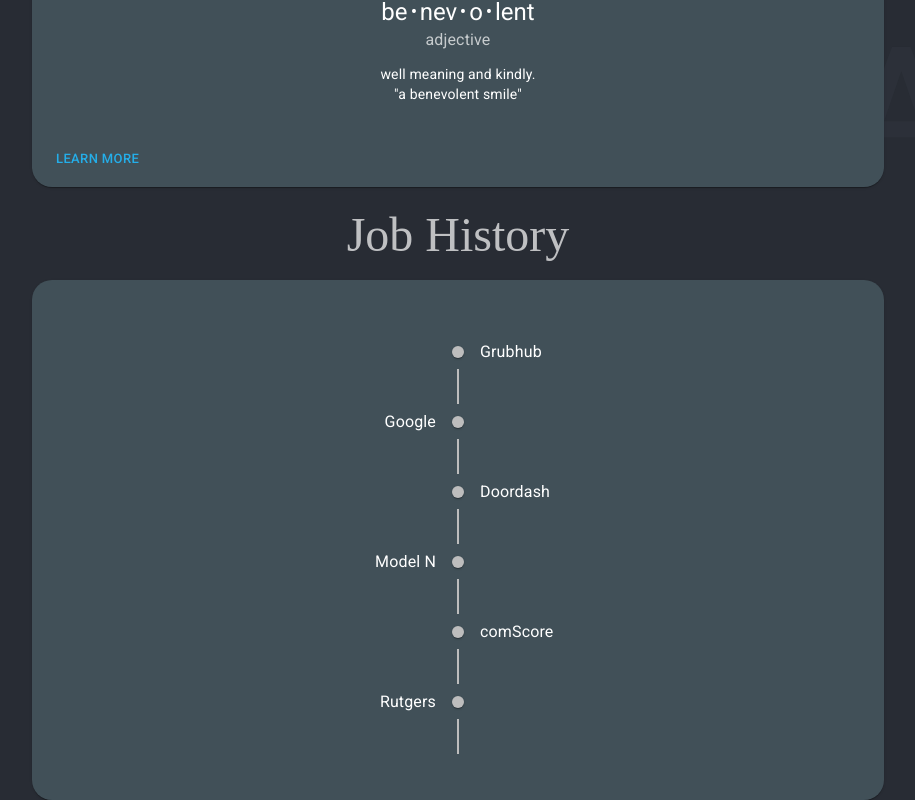
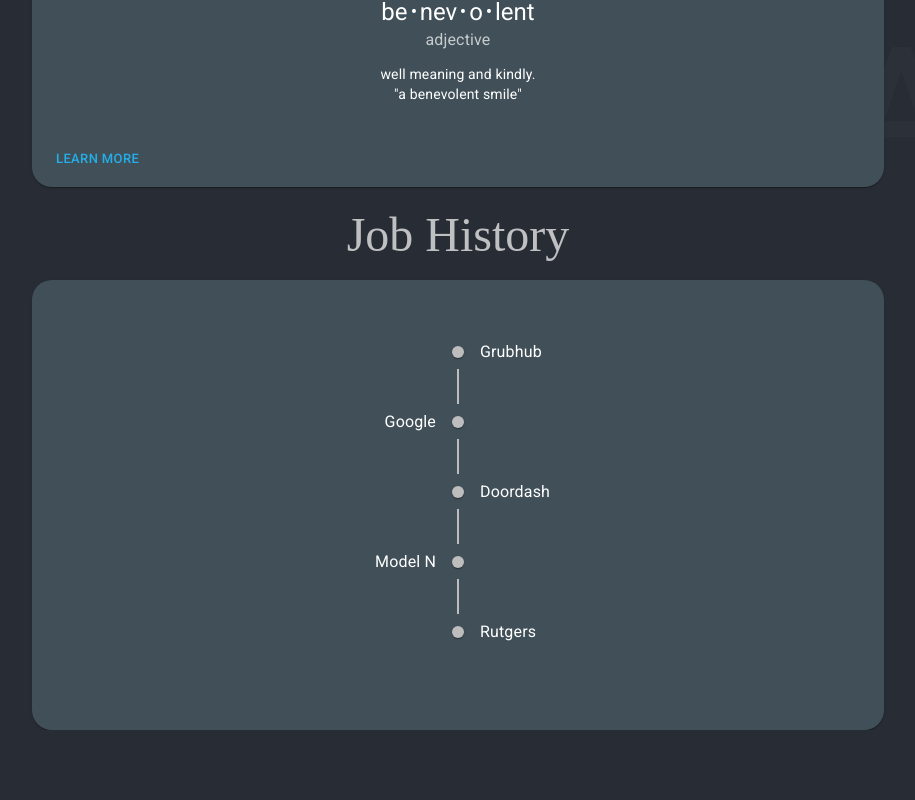
Before and after one commit to jurytan/jurytan-dev-ts, a React (Create React App) app: page / in a window 1280 px wide. Shown: the part 594-1394 px from the top of the page, without its empty margins (182-1097 px from the left). After the commit the page ends 1324 px from the top, so only its background shows below. Built offline with nearby package versions, Linux system fonts and the light colour scheme; a web font is replaced by a local one.

Commit message:
Separating the timeline items into components and making small visual adjustments

```diff
--- a/package.json
+++ b/package.json
@@ -1,4 +1,4 @@
-{
+  {
   "name": "jurytan-dev-ts",
   "version": "0.1.0",
   "private": true,
--- a/src/components/JobHistory.tsx
+++ b/src/components/JobHistory.tsx
@@ -1,3 +1,4 @@
+import * as React from 'react';
 import Card from "@mui/material/Card";
 import CardContent from "@mui/material/CardContent";
 import Timeline from '@mui/lab/Timeline';
@@ -6,66 +7,25 @@
 import TimelineConnector from '@mui/lab/TimelineConnector';
 import TimelineContent from '@mui/lab/TimelineContent';
 import TimelineDot from '@mui/lab/TimelineDot';
+import { JobHistoryItem } from './JobHistoryItem';
 
-export const JobHistory = () => { return (
+export const JobHistory = () => {
+    const [expanded, setExpanded] = React.useState<string | false>(false);
 
+  const handleChange =
+    (panel: string) => (event: React.SyntheticEvent, isExpanded: boolean) => {
+      setExpanded(isExpanded ? panel : false);
+    };
+
+    return (
     <Card sx={{ minWidth: 275, borderRadius: 5 }}>
         <CardContent sx={{ padding: 4 }}>
             <Timeline position="alternate">
-                <TimelineItem>
-                    <TimelineSeparator>
-                        <TimelineDot />
-                        <TimelineConnector />
-                    </TimelineSeparator>
-                    <TimelineContent>
-                        Grubhub
-                    </TimelineContent>
-                </TimelineItem>
-                <TimelineItem>
-                    <TimelineSeparator>
-                        <TimelineDot />
-                        <TimelineConnector />
-                    </TimelineSeparator>
-                    <TimelineContent>
-                        Google
-                    </TimelineContent>
-                </TimelineItem>
-                <TimelineItem>
-                    <TimelineSeparator>
-                        <TimelineDot />
-                        <TimelineConnector />
-                    </TimelineSeparator>
-                    <TimelineContent>
-                        Doordash
-                    </TimelineContent>
-                </TimelineItem>
-                <TimelineItem>
-                    <TimelineSeparator>
-                        <TimelineDot />
-                        <TimelineConnector />
-                    </TimelineSeparator>
-                    <TimelineContent>
-                        Model N
-                    </TimelineContent>
-                </TimelineItem>
-                <TimelineItem>
-                    <TimelineSeparator>
-                        <TimelineDot />
-                        <TimelineConnector />
-                    </TimelineSeparator>
-                    <TimelineContent>
-                        comScore
-                    </TimelineContent>
-                </TimelineItem>
-                <TimelineItem>
-                    <TimelineSeparator>
-                        <TimelineDot />
-                        <TimelineConnector />
-                    </TimelineSeparator>
-                    <TimelineContent>
-                        Rutgers
-                    </TimelineContent>
-                </TimelineItem>
+                <JobHistoryItem companyName='Grubhub'/>
+                <JobHistoryItem companyName='Google'/>
+                <JobHistoryItem companyName='Doordash'/>
+                <JobHistoryItem companyName='Model N'/>
+                <JobHistoryItem companyName='Rutgers' last={true}/>
             </Timeline>
         </CardContent>
     </Card>
--- /dev/null
+++ b/src/components/JobHistoryItem.tsx
@@ -0,0 +1,30 @@
+import PropTypes from 'prop-types';
+import TimelineItem from '@mui/lab/TimelineItem';
+import TimelineSeparator from '@mui/lab/TimelineSeparator';
+import TimelineConnector from '@mui/lab/TimelineConnector';
+import TimelineContent from '@mui/lab/TimelineContent';
+import TimelineDot from '@mui/lab/TimelineDot';
+
+interface JobHistoryItemProps {
+    companyName: string,
+    last?: boolean,
+}
+
+export const JobHistoryItem = (props : JobHistoryItemProps) => {
+    return (
+        <TimelineItem>
+            <TimelineSeparator>
+                <TimelineDot />
+                {!props.last && <TimelineConnector />}
+            </TimelineSeparator>
+            <TimelineContent>
+                {props.companyName}
+            </TimelineContent>
+        </TimelineItem>
+    );
+}
+
+JobHistoryItem.propType = {
+    companyName: PropTypes.string.isRequired,
+    last: PropTypes.bool
+};
```
